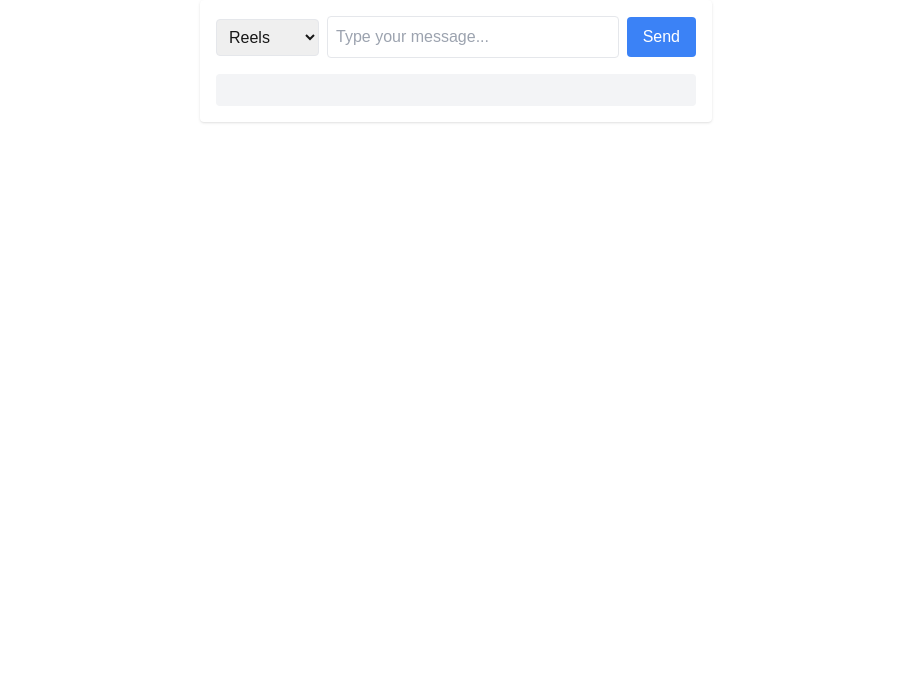
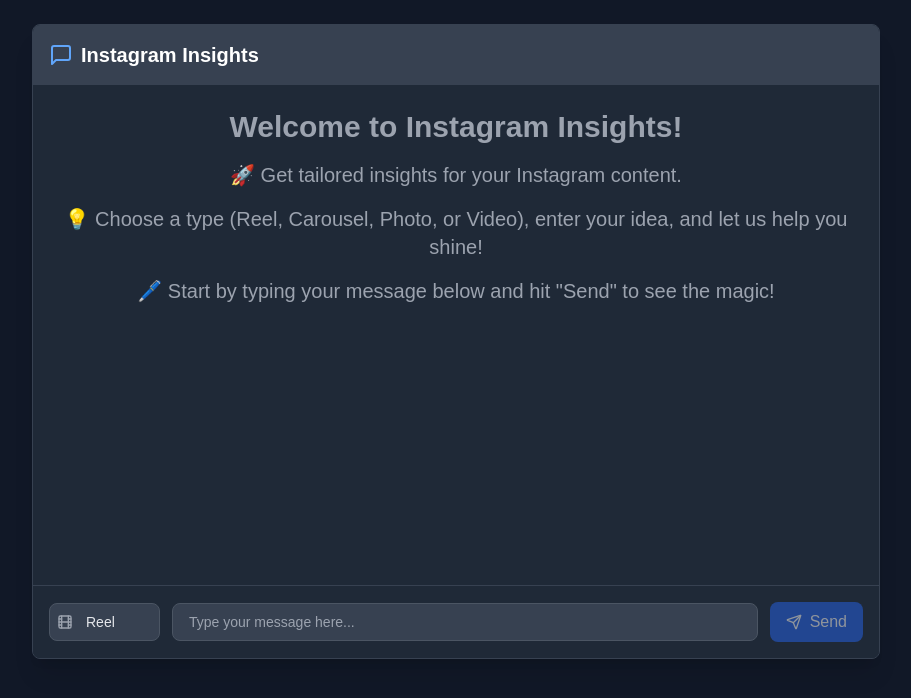
Before and after one commit to PMS61/social-insights, a Next.js app: page / in a window 1280 px wide. Shown: the top 698 px of the page, without its empty margins (184-1095 px from the left). Built offline with nearby package versions, Linux system fonts and the light colour scheme.

Commit message:
Revert "changes"
This reverts commit fdab4c38844c1d245b0b35e03a6059370b1a86bd.

```diff
--- a/app/page.jsx
+++ b/app/page.jsx
@@ -1,138 +1,149 @@
 "use client";
-import { useState } from "react";
+import React, { useState } from "react";
+import { MessageSquare, Send, Image, Video, Film, Images } from "lucide-react";
+import Loader from "./components/loader";
 import ReactMarkdown from "react-markdown";
-import remarkGfm from "remark-gfm";
 
-// Define LangflowClient
-class LangflowClient {
-  constructor(baseURL, applicationToken) {
-    this.baseURL = baseURL;
-    this.applicationToken = applicationToken;
-  }
+const App = () => {
+  const [selectedType, setSelectedType] = useState("Reel");
+  const [textInput, setTextInput] = useState("");
+  const [responseText, setResponseText] = useState("");
+  const [isLoading, setIsLoading] = useState(false);
 
-  async post(endpoint, body, headers = { "Content-Type": "application/json" }) {
-    headers["Authorization"] = `Bearer ${this.applicationToken}`;
-    const url = `${this.baseURL}${endpoint}`;
+  const handleSubmit = async (e) => {
+    e.preventDefault();
+    if (!textInput.trim()) return;
+
+    setIsLoading(true);
+    const inputValue = `${selectedType}: ${textInput}`;
 
     try {
-      const response = await fetch(url, {
+      const res = await fetch(
+        "http://127.0.0.1:7861/api/v1/run/3fef6708-aae3-47d0-910a-eda9b36fb370?stream=false",
+        {
           method: "POST",
-        headers: headers,
-        body: JSON.stringify(body),
-      });
-
-      const responseMessage = await response.json();
-      if (!response.ok) {
-        throw new Error(
-          `${response.status} ${response.statusText} - ${JSON.stringify(
-            responseMessage
-          )}`
-        );
+          headers: {
+            Authorization: "Bearer <TOKEN>",
+            "Content-Type": "application/json",
+            "x-api-key": process.env.LANGFLOW_KEY,
+          },
+          body: JSON.stringify({
+            input_value: inputValue,
+            output_type: "chat",
+            input_type: "chat",
+            tweaks: {
+              "AstraDBToolComponent-8UsiY": {},
+              "ChatInput-5vrjR": {},
+              "ParseData-ZLl7c": {},
+              "CombineText-Ytto7": {},
+              "GroqModel-rAumh": {},
+              "ChatOutput-Nr4E2": {},
+            },
+          }),
         }
-      return responseMessage;
-    } catch (error) {
-      console.error("Request Error:", error.message);
-      throw error;
-    }
-  }
-
-  async runFlow(flowIdOrName, langflowId, inputValue, inputType, outputType, tweaks, stream) {
-    const endpoint = `/lf/${langflowId}/api/v1/run/${flowIdOrName}?stream=${stream}`;
-    return this.post(endpoint, { input_value: inputValue, input_type: inputType, output_type: outputType, tweaks });
-  }
-}
-
-// Chatbot Component
-export default function LangflowChat() {
-  const [selectedOption, setSelectedOption] = useState("reels");
-  const [message, setMessage] = useState("");
-  const [response, setResponse] = useState("");
-  const [loading, setLoading] = useState(false);
-
-  const handleSendMessage = async () => {
-    const combinedMessage = `${selectedOption}: ${message}`;
-    setLoading(true);
-    setResponse(""); // Clear previous response
-
-    const langflowClient = new LangflowClient(
-      "https://api.langflow.astra.datastax.com",
-      process.env.LANGFLOW_KEY
       );
 
-    const flowIdOrName = "f6f33e43-d287-4324-bbcb-dfa5a6684cac";
-    const langflowId = "8653fa35-7a58-4d7d-b4ac-5dd13a7e9435";
-    const tweaks = {
-      "AstraDBToolComponent-a7nLF": {},
-      "ChatInput-8rYRh": {},
-      "ParseData-FnVXT": {},
-      "CombineText-GzOdK": {},
-      "GroqModel-lZXdU": {},
-      "ChatOutput-ULP9K": {},
-    };
-
-    try {
-      const response = await langflowClient.runFlow(
-        flowIdOrName,
-        langflowId,
-        combinedMessage,
-        "chat",
-        "chat",
-        tweaks,
-        false
-      );
-
-      if (response && response.outputs) {
-        const flowOutputs = response.outputs[0];
-        const firstComponentOutputs = flowOutputs.outputs[0];
-        const outputMessage = firstComponentOutputs.outputs.message.text;
-        setResponse(outputMessage);
-      }
+      const data = await res.json();
+      const extractedText = data.outputs?.[0]?.outputs?.[0]?.results?.message?.text || "No response text available.";
+      setResponseText(extractedText);
     } catch (error) {
-      console.error("Error sending message:", error.message);
-      setResponse("Error: Unable to fetch response. Please try again.");
+      console.error("Error:", error);
+      setResponseText("Error fetching response. Please try again.");
     } finally {
-      setLoading(false);
+      setIsLoading(false);
     }
   };
 
+  const getTypeIcon = (type) => {
+    switch (type) {
+      case "Reel":
+        return <Film className="w-4 h-4" />;
+      case "Carousel":
+        return <Images className="w-4 h-4" />;
+      case "Photo":
+        return <Image className="w-4 h-4" />;
+      case "Video":
+        return <Video className="w-4 h-4" />;
+      default:
+        return null;
+    }
+  };
+
+  const RenderMarkdown = ({ markdownText }) => {
     return (
-    <div className="p-4 max-w-lg mx-auto bg-white rounded shadow">
-      <div className="flex items-center space-x-2">
-        {/* Dropdown */}
+      <div className="markdown-container">
+        <ReactMarkdown>{markdownText}</ReactMarkdown>
+      </div>
+    );
+  };
+
+
+  return (
+    <div className="min-h-screen bg-gray-900">
+      <div className="max-w-4xl mx-auto p-6">
+        <div className="bg-gray-800 rounded-lg shadow-xl overflow-hidden border border-gray-700">
+          <div className="bg-gray-700 p-4 flex items-center gap-2">
+            <MessageSquare className="text-blue-400 w-6 h-6" />
+            <h1 className="text-white text-xl font-semibold">Instagram Insights</h1>
+          </div>
+
+          <div className="h-[500px] overflow-y-auto p-6">
+          {!responseText && !isLoading && (
+    <div className="text-gray-400 text-xl text-center space-y-4">
+      <p className=" text-3xl font-semibold">Welcome to Instagram Insights!</p>
+      <p>🚀 Get tailored insights for your Instagram content.</p>
+      <p>💡 Choose a type (Reel, Carousel, Photo, or Video), enter your idea, and let us help you shine!</p>
+      <p>🖊️ Start by typing your message below and hit "Send" to see the magic!</p>
+    </div>
+  )}
+            {responseText && (
+              <div className="bg-gray-800 rounded-lg p-4 shadow-md border border-gray-700">
+               <RenderMarkdown markdownText={responseText} />
+              </div>
+            )}
+            {isLoading && <Loader />}
+          </div>
+
+          <div className="border-t border-gray-700 p-4 bg-gray-800">
+            <form onSubmit={handleSubmit} className="flex gap-3 items-center">
+              <div className="relative">
                 <select
-          className="border p-2 rounded"
-          value={selectedOption}
-          onChange={(e) => setSelectedOption(e.target.value)}
+                  value={selectedType}
+                  onChange={(e) => setSelectedType(e.target.value)}
+                  className="appearance-none bg-gray-700 border border-gray-600 text-gray-200 rounded-lg pl-9 pr-4 py-2 text-sm focus:outline-none focus:ring-2 focus:ring-blue-500 focus:border-transparent"
                 >
-          <option value="reels">Reels</option>
-          <option value="photo">Photo</option>
-          <option value="carousel">Carousel</option>
-          <option value="video">Video</option>
+                  <option value="Reel">Reel</option>
+                  <option value="Carousel">Carousel</option>
+                  <option value="Photo">Photo</option>
+                  <option value="Video">Video</option>
                 </select>
+                <div className="absolute left-2 top-1/2 -translate-y-1/2 pointer-events-none text-gray-400">
+                  {getTypeIcon(selectedType)}
+                </div>
+              </div>
 
-        {/* Text Input */}
               <input
                 type="text"
-          className="flex-1 border p-2 rounded"
-          placeholder="Type your message..."
-          value={message}
-          onChange={(e) => setMessage(e.target.value)}
+                value={textInput}
+                onChange={(e) => setTextInput(e.target.value)}
+                placeholder="Type your message here..."
+                className="flex-1 bg-gray-700 border border-gray-600 text-gray-200 rounded-lg px-4 py-2 text-sm focus:outline-none focus:ring-2 focus:ring-blue-500 focus:border-transparent placeholder-gray-400"
               />
 
-        {/* Send Button */}
               <button
-          onClick={handleSendMessage}
-          className="bg-blue-500 text-white px-4 py-2 rounded hover:bg-blue-600"
-          disabled={loading || !message}
+                type="submit"
+                disabled={isLoading || !textInput.trim()}
+                className="bg-blue-600 text-white rounded-lg px-4 py-2 flex items-center gap-2 hover:bg-blue-700 transition-colors disabled:opacity-50 disabled:cursor-not-allowed"
               >
-          {loading ? "Sending..." : "Send"}
+                <Send className="w-4 h-4" />
+                <span>Send</span>
               </button>
+            </form>
           </div>
-
-      {/* Response Display */}
-      <div className="mt-4 bg-gray-100 p-4 rounded">
-        <ReactMarkdown remarkPlugins={[remarkGfm]}>{response}</ReactMarkdown>
+        </div>
       </div>
     </div>
   );
-}
+};
+
+export default App;
--- a/package.json
+++ b/package.json
@@ -13,8 +13,7 @@
     "next": "15.1.4",
     "react": "^19.0.0",
     "react-dom": "^19.0.0",
-    "react-markdown": "^9.0.3",
-    "remark-gfm": "^4.0.0"
+    "react-markdown": "^9.0.3"
   },
   "devDependencies": {
     "@eslint/eslintrc": "^3",
```
Also changed, not shown: 1 other file (tests, documents, lock files or other folders). Lines whose indentation alone changed are shown as unchanged.
